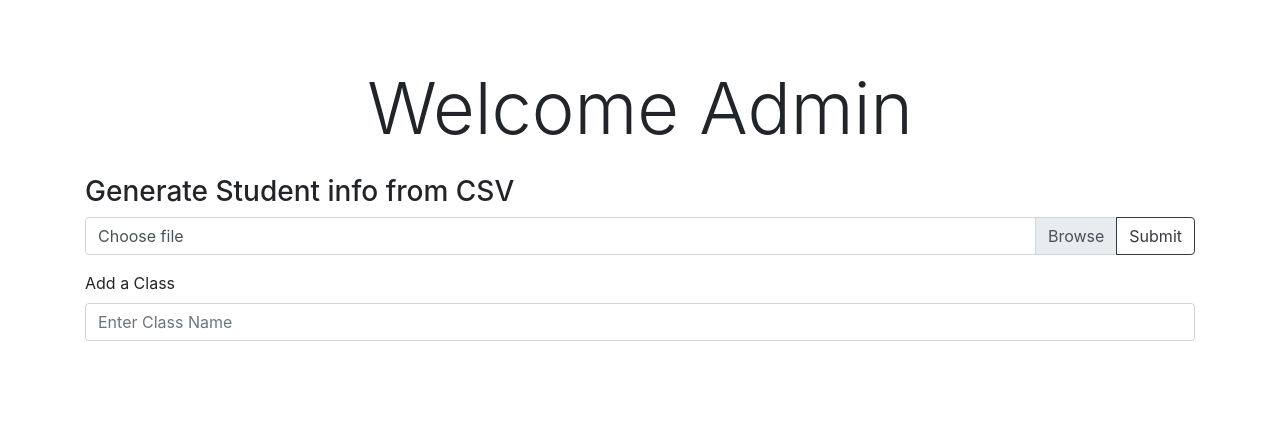
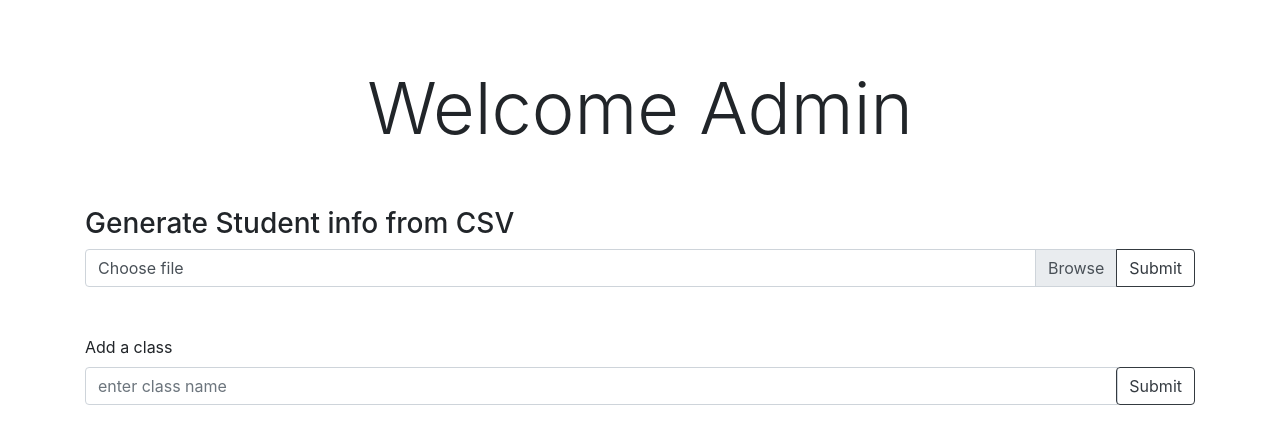
Before and after one commit to aaronli39/wisdom, a Flask app: page /admin in a window 1280 px wide. Shown: the top 444 px of the page. Run offline with Flask 2, Linux system fonts and the light colour scheme; some libraries are stand-ins or nearby versions.

Commit message:
finished forms

```diff
--- a/templates/admin_home.html
+++ b/templates/admin_home.html
@@ -13,7 +13,7 @@
         </div>
     </div>
 
-    <div class="row mt-3">
+    <div class="row mt-5">
 
         <div class="col">
             <h3>Generate Student info from CSV</h3>
@@ -33,14 +33,18 @@
 
     </div>
 
-    <div class="row mt-3">
+    <div class="row mt-5">
 
         <div class="col">
             <form action="/addClass">
-                <div class="form-group">
-                    <label for="className">Add a Class</label>
-                    <input type="text" class="form-control" id="className" aria-describedby="emailHelp"
-                        placeholder="Enter Class Name">
+                <label for="className">Add a class</label>
+                <div class="input-group mb-3">
+                    <input type="text" class="form-control" placeholder="enter class name">
+                    <div class="input-group-append">
+                        <div class="input-group-append">
+                            <button class="btn btn-outline-dark" type="submit">Submit</button>
+                        </div>
+                    </div>
                 </div>
             </form>
         </div>
```
